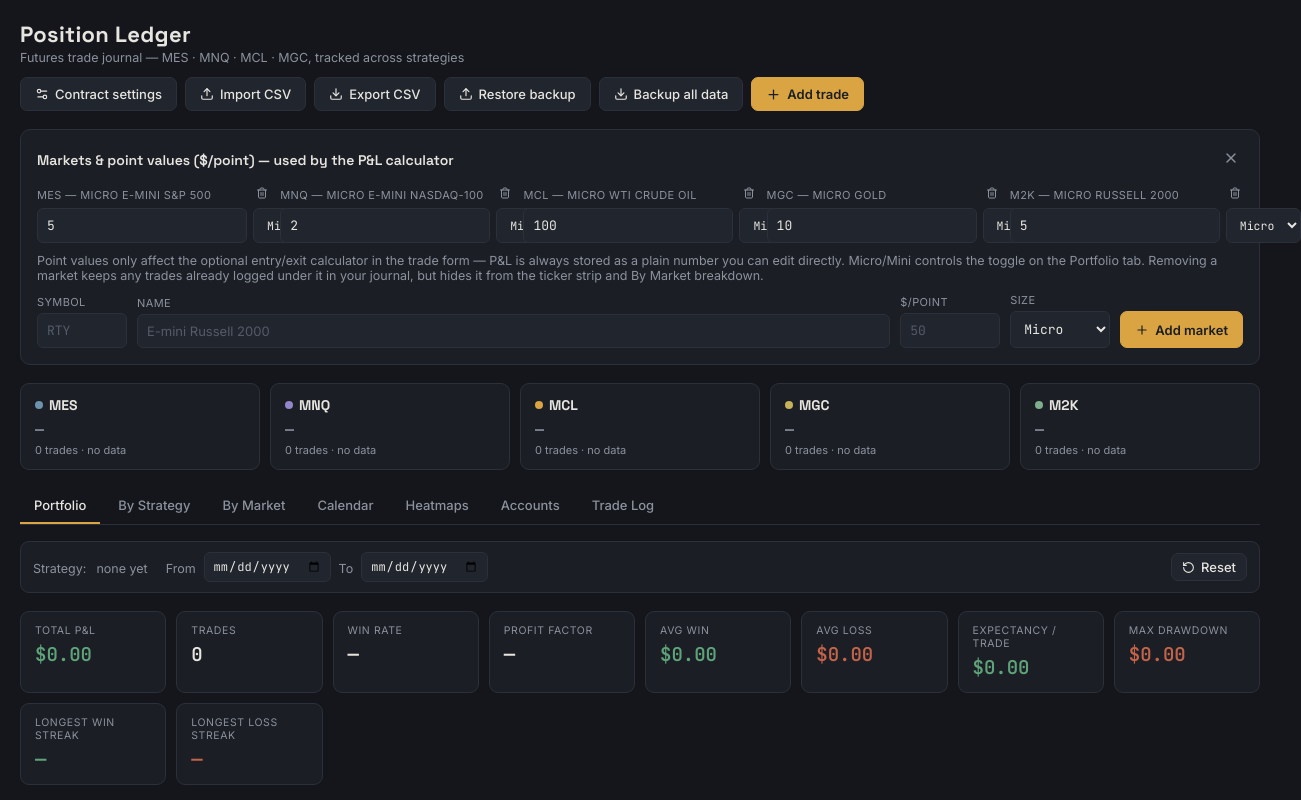
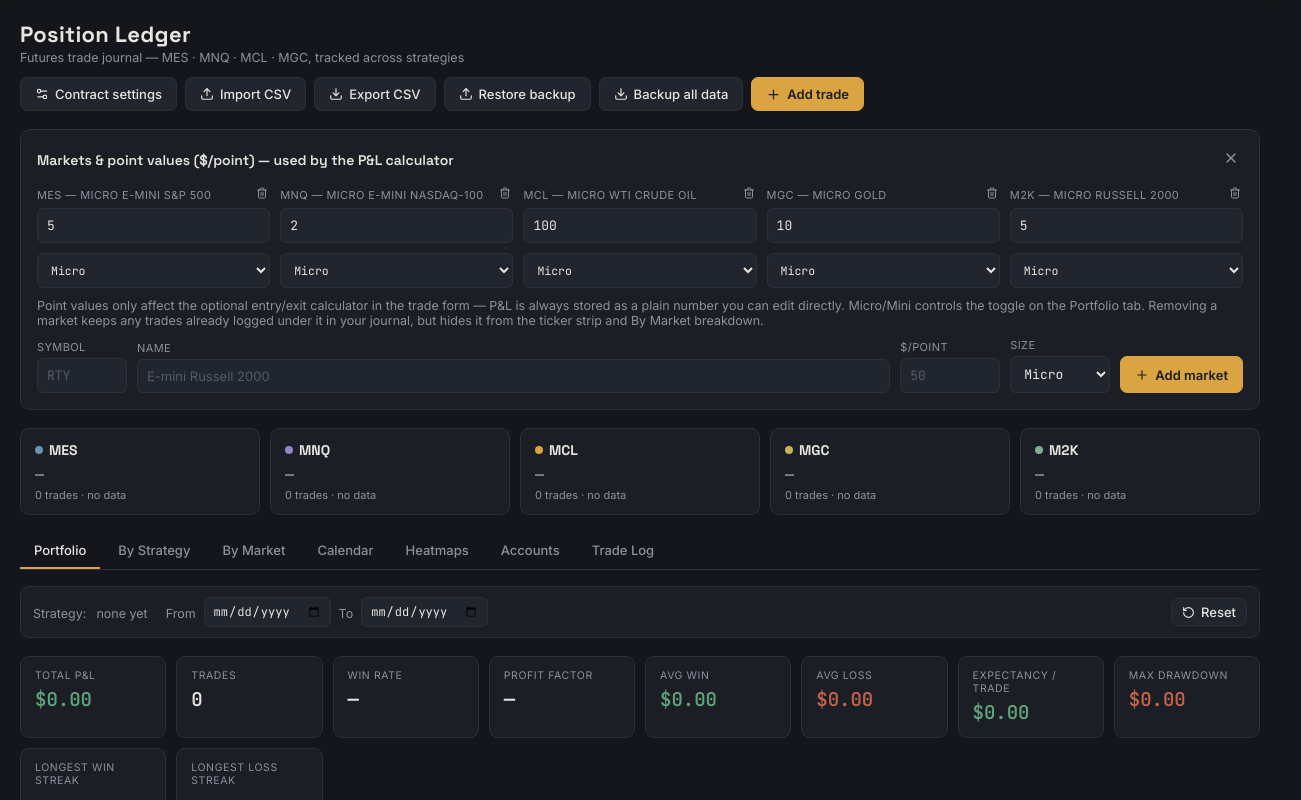
Before and after one commit to augustschultz28/Trading-journal, a React (Vite) app in the folder trade-journal/: page / in a window 1280 px wide. Both pictures are taken after a click on the button "Contract settings". Shown: the top 800 px of the page, 1301 px wide, since content can reach past the window. Built offline with nearby package versions, Linux system fonts and the light colour scheme.

Commit message:
Update App.jsx

```diff
--- a/trade-journal/src/App.jsx
+++ b/trade-journal/src/App.jsx
@@ -1004,33 +1004,31 @@ function SettingsPanel({ settings, setSettings, onClose }) {
         <button className="fj-iconbtn" onClick={onClose}><X size={16} /></button>
       </div>
 
-      <div className="fj-form-row" style={{ gridTemplateColumns: "repeat(auto-fit, minmax(190px,1fr))" }}>
+      <div className="fj-form-row" style={{ gridTemplateColumns: "repeat(auto-fit, minmax(210px,1fr))" }}>
         {markets.map((m) => (
-          <div key={m} className="fj-form-field">
-            <label style={{ display: "flex", justifyContent: "space-between", alignItems: "center" }}>
-              <span>{m} — {settings[m].label}</span>
+          <div key={m} className="fj-form-field" style={{ minWidth: 0 }}>
+            <label style={{ display: "flex", justifyContent: "space-between", alignItems: "center", gap: 6 }}>
+              <span style={{ overflow: "hidden", textOverflow: "ellipsis", whiteSpace: "nowrap" }}>{m} — {settings[m].label}</span>
               <button
-                type="button" className="fj-iconbtn" style={{ padding: 2 }}
+                type="button" className="fj-iconbtn" style={{ padding: 2, flexShrink: 0 }}
                 onClick={() => removeMarket(m)} title={`Remove ${m}`}
               >
                 <Trash2 size={12} />
               </button>
             </label>
-            <div style={{ display: "flex", gap: 6 }}>
             <input
-                type="number" step="0.01" className="fj-input" style={{ flex: 1 }}
+              type="number" step="0.01" className="fj-input" style={{ width: "100%", marginBottom: 6 }}
               value={settings[m].multiplier}
               onChange={(e) => setSettings((s) => ({ ...s, [m]: { ...s[m], multiplier: e.target.value } }))}
             />
             <select
-                className="fj-select" style={{ width: 90, fontSize: 11.5 }}
+              className="fj-select" style={{ width: "100%", fontSize: 11.5 }}
               value={settings[m].category || "micro"}
               onChange={(e) => setSettings((s) => ({ ...s, [m]: { ...s[m], category: e.target.value } }))}
             >
               <option value="micro">Micro</option>
               <option value="mini">Mini</option>
             </select>
-            </div>
           </div>
         ))}
       </div>
```
Lines whose indentation alone changed are shown as unchanged.
